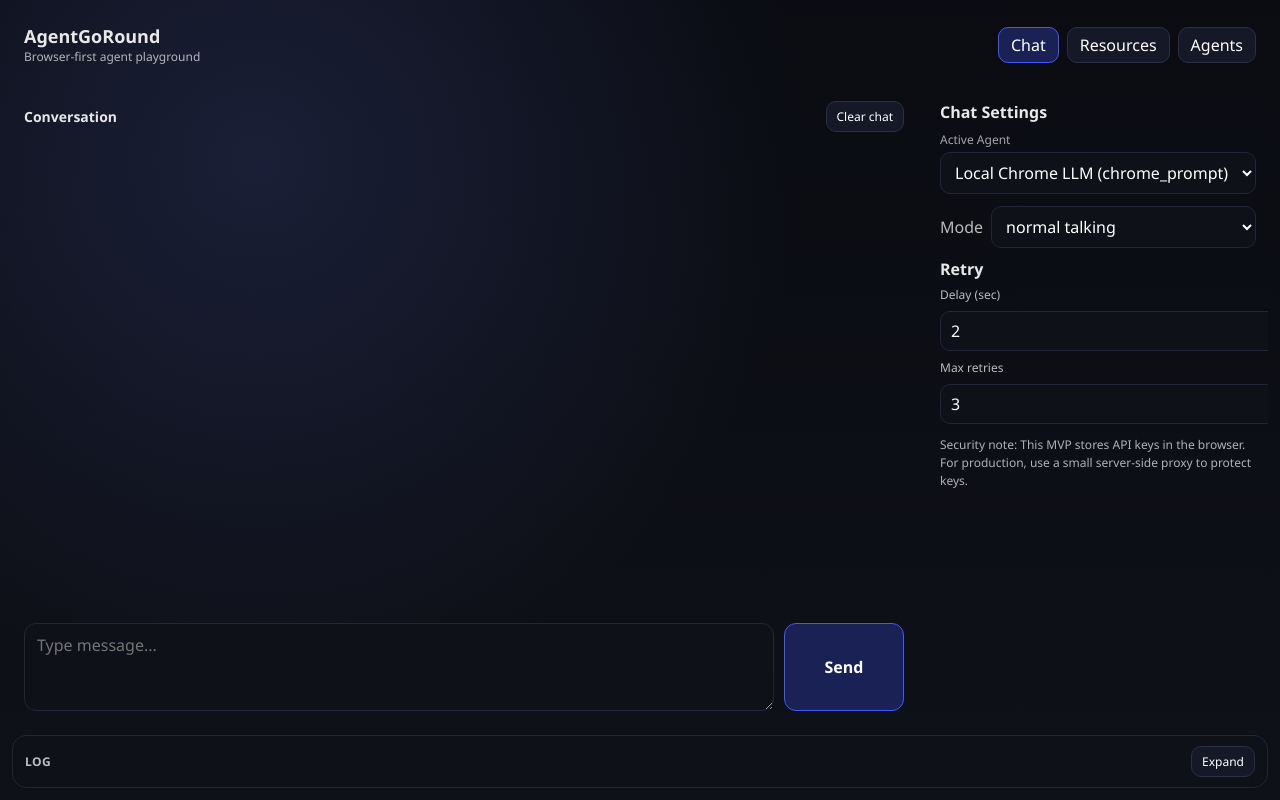
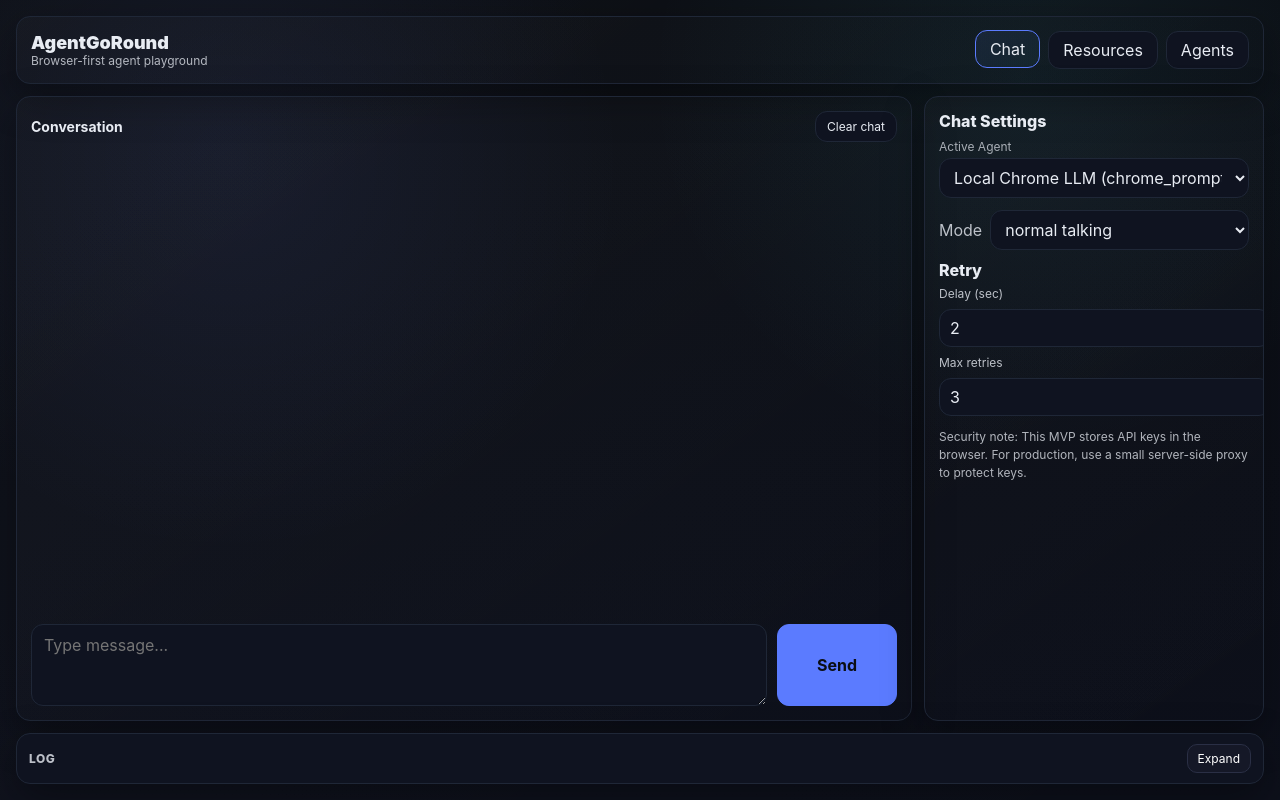
Before and after one commit to gipapa/agent-go-round, a React (Vite) app: page / in a window 1280 px wide. Built offline with nearby package versions, Linux system fonts and the light colour scheme.

Commit message:
Polish dark UI theme

```diff
--- a/src/app/App.tsx
+++ b/src/app/App.tsx
@@ -1000,8 +1000,8 @@ const label: React.CSSProperties = { fontSize: 12, opacity: 0.8 };
 
 const selectStyle: React.CSSProperties = {
   padding: "8px 10px",
-  borderRadius: 10,
-  border: "1px solid #222636",
-  background: "#0f1118",
-  color: "white"
+  borderRadius: 12,
+  border: "1px solid var(--border)",
+  background: "var(--bg-2)",
+  color: "var(--text)"
 };
--- a/src/app/styles.css
+++ b/src/app/styles.css
@@ -1,20 +1,26 @@
 :root {
-  font-family: "Space Grotesk", "Noto Sans TC", "Avenir Next", "Segoe UI", sans-serif;
+  font-family: "Space Grotesk", "Inter", "Noto Sans TC", "Avenir Next", "Segoe UI", sans-serif;
   color-scheme: dark;
-  --bg: #0b0d12;
-  --bg-2: #121624;
-  --panel: #121520;
-  --panel-2: #0f1118;
-  --border: #222636;
-  --border-strong: #3442c7;
-  --text: #e8e8e8;
-  --muted: rgba(232, 232, 232, 0.7);
-  --accent: #5b6bff;
+  --bg: #0b0e14;
+  --bg-2: #0f1320;
+  --panel: #111624;
+  --panel-2: #0f1320;
+  --border: #1f2737;
+  --border-strong: #3346b0;
+  --text: #e8ecf3;
+  --muted: #9aa4b5;
+  --primary: #5b7bff;
+  --primary-2: #6c86ff;
+  --accent: #4dd0e1;
+  --shadow: 0 14px 40px rgba(0, 0, 0, 0.35);
 }
 
 body {
   margin: 0;
-  background: radial-gradient(circle at 20% 20%, #1a1f37 0%, transparent 45%), linear-gradient(180deg, #0a0c12 0%, #0f1118 100%);
+  background:
+    radial-gradient(circle at 18% 20%, rgba(109, 132, 255, 0.08) 0%, transparent 32%),
+    radial-gradient(circle at 80% 10%, rgba(77, 208, 225, 0.07) 0%, transparent 30%),
+    linear-gradient(180deg, #0a0d13 0%, #0d101b 100%);
   color: var(--text);
   min-height: 100vh;
 }
@@ -40,8 +46,9 @@ hr {
   grid-template-rows: auto 1fr auto;
   gap: 12px;
   height: 100vh;
-  padding: 12px;
+  padding: 16px;
   box-sizing: border-box;
+  background: linear-gradient(145deg, rgba(255, 255, 255, 0.02), rgba(255, 255, 255, 0));
 }
 
 .topbar {
@@ -49,7 +56,7 @@ hr {
   align-items: center;
   justify-content: space-between;
   gap: 12px;
-  padding: 12px;
+  padding: 14px;
 }
 
 .app-title {
@@ -69,17 +76,19 @@ hr {
 }
 
 .tab-btn {
-  padding: 6px 12px;
-  border-radius: 10px;
-  border: 1px solid #2a2f45;
-  background: #151827;
-  color: white;
+  padding: 8px 14px;
+  border-radius: 12px;
+  border: 1px solid var(--border);
+  background: var(--panel-2);
+  color: var(--text);
+  transition: transform 150ms ease, border-color 150ms ease, background 150ms ease;
   cursor: pointer;
 }
 
 .tab-btn-active {
-  border: 1px solid #4456ff;
-  background: #1a2255;
+  border: 1px solid var(--primary);
+  background: linear-gradient(145deg, rgba(91, 123, 255, 0.1), rgba(77, 208, 225, 0.05));
+  transform: translateY(-1px);
 }
 
 .content {
@@ -102,18 +111,32 @@ hr {
 }
 
 .panel {
-  padding: 12px;
+  padding: 14px;
   overflow: auto;
   min-height: 0;
+}
+
+.card {
+  background: linear-gradient(145deg, rgba(255, 255, 255, 0.02), rgba(255, 255, 255, 0));
+  border: 1px solid var(--border);
+  border-radius: 14px;
+  box-shadow: var(--shadow);
+  transition: transform 180ms ease, border-color 180ms ease, background 180ms ease;
+}
+
+.card:hover {
+  transform: translateY(-2px);
+  border-color: #2a3852;
 }
 
 .log-shell {
   display: grid;
   grid-template-rows: auto 1fr;
   padding: 10px 12px;
-  background: #0f1118;
+  background: var(--panel-2);
   border-radius: 14px;
-  border: 1px solid #202638;
+  border: 1px solid var(--border);
+  box-shadow: var(--shadow);
 }
 
 .log-header {
@@ -175,7 +198,7 @@ hr {
 .log-sort {
   background: transparent;
   border: none;
-  color: rgba(232, 232, 232, 0.75);
+  color: rgba(232, 236, 243, 0.75);
   text-align: left;
   font-size: 11px;
   font-weight: 700;
@@ -186,9 +209,9 @@ hr {
 }
 
 .log-entry {
-  border: 1px solid rgba(255, 255, 255, 0.08);
-  border-radius: 10px;
-  background: rgba(18, 21, 32, 0.7);
+  border: 1px solid rgba(255, 255, 255, 0.05);
+  border-radius: 12px;
+  background: rgba(17, 22, 36, 0.7);
 }
 
 .log-summary {
@@ -250,7 +273,7 @@ hr {
   height: 6px;
   margin: -2px 0 8px 0;
   cursor: ns-resize;
-  background: linear-gradient(90deg, rgba(91, 107, 255, 0.4), rgba(91, 107, 255, 0));
+  background: linear-gradient(90deg, rgba(91, 123, 255, 0.45), rgba(77, 208, 225, 0.2));
   border-radius: 8px;
   z-index: 3;
 }
--- a/src/ui/AgentsPanel.tsx
+++ b/src/ui/AgentsPanel.tsx
@@ -298,39 +298,40 @@ const inp: React.CSSProperties = {
   width: "100%",
   margin: "6px 0 10px",
   padding: "8px 10px",
-  borderRadius: 10,
-  border: "1px solid #222636",
-  background: "#0f1118",
-  color: "white"
+  borderRadius: 12,
+  border: "1px solid var(--border)",
+  background: "var(--bg-2)",
+  color: "var(--text)"
 };
 
 const btnSmall: React.CSSProperties = {
-  padding: "6px 10px",
-  borderRadius: 10,
-  border: "1px solid #2a2f45",
-  background: "#151827",
-  color: "white"
+  padding: "7px 11px",
+  borderRadius: 12,
+  border: "1px solid var(--border)",
+  background: "var(--panel-2)",
+  color: "var(--text)"
 };
 
 const btnDangerSmall: React.CSSProperties = {
   ...btnSmall,
-  border: "1px solid #3a1f24",
-  background: "#1a0f12"
+  border: "1px solid #4a2026",
+  background: "#1d1014"
 };
 
 const btn: React.CSSProperties = {
   padding: "8px 10px",
-  borderRadius: 10,
-  border: "1px solid #222636",
-  background: "#0f1118",
-  color: "white",
+  borderRadius: 12,
+  border: "1px solid var(--border)",
+  background: "var(--bg-2)",
+  color: "var(--text)",
   width: "100%"
 };
 
 const btnPrimary: React.CSSProperties = {
   ...btn,
-  background: "#1a2255",
-  border: "1px solid #4456ff"
+  background: "var(--primary)",
+  border: "1px solid var(--primary)",
+  color: "#0b0e14"
 };
 
 const checkRow: React.CSSProperties = {
--- a/src/ui/ChatPanel.tsx
+++ b/src/ui/ChatPanel.tsx
@@ -22,7 +22,14 @@ export default function ChatPanel(props: {
         <div style={{ fontWeight: 700, fontSize: 14 }}>Conversation</div>
         <button
           onClick={props.onClear}
-          style={{ borderRadius: 10, border: "1px solid #2a2f45", background: "#151827", color: "white", padding: "6px 10px", fontSize: 12 }}
+          style={{
+            borderRadius: 12,
+            border: "1px solid var(--border)",
+            background: "var(--panel-2)",
+            color: "var(--text)",
+            padding: "7px 11px",
+            fontSize: 12
+          }}
         >
           Clear chat
         </button>
@@ -39,9 +46,9 @@ export default function ChatPanel(props: {
                 style={{
                   margin: "14px 0",
                   padding: "6px 10px",
-                  borderRadius: 10,
-                  border: "1px solid #3b4bd6",
-                  background: "rgba(59, 75, 214, 0.15)",
+                  borderRadius: 12,
+                  border: "1px solid var(--primary)",
+                  background: "rgba(91, 123, 255, 0.12)",
                   fontWeight: 800,
                   letterSpacing: "0.04em",
                   textTransform: "uppercase"
@@ -79,9 +86,9 @@ export default function ChatPanel(props: {
             flex: 1,
             padding: "10px 12px",
             borderRadius: 12,
-            border: "1px solid #222636",
-            background: "#0f1118",
-            color: "white"
+            border: "1px solid var(--border)",
+            background: "var(--bg-2)",
+            color: "var(--text)"
           }}
         />
         <button
@@ -89,9 +96,9 @@ export default function ChatPanel(props: {
           style={{
             width: 120,
             borderRadius: 12,
-            border: "1px solid #4456ff",
-            background: "#1a2255",
-            color: "white",
+            border: "1px solid var(--primary)",
+            background: "var(--primary)",
+            color: "#0b0e14",
             fontWeight: 700
           }}
         >
--- a/src/ui/DocsPanel.tsx
+++ b/src/ui/DocsPanel.tsx
@@ -83,34 +83,34 @@ const inp: React.CSSProperties = {
   width: "100%",
   margin: "6px 0 10px",
   padding: "8px 10px",
-  borderRadius: 10,
-  border: "1px solid #222636",
-  background: "#0f1118",
-  color: "white"
+  borderRadius: 12,
+  border: "1px solid var(--border)",
+  background: "var(--bg-2)",
+  color: "var(--text)"
 };
 
 const btnSmall: React.CSSProperties = {
-  padding: "6px 10px",
-  borderRadius: 10,
-  border: "1px solid #2a2f45",
-  background: "#151827",
-  color: "white"
+  padding: "7px 11px",
+  borderRadius: 12,
+  border: "1px solid var(--border)",
+  background: "var(--panel-2)",
+  color: "var(--text)"
 };
 
 const btnPrimary: React.CSSProperties = {
   padding: "8px 10px",
-  borderRadius: 10,
-  border: "1px solid #4456ff",
-  background: "#1a2255",
-  color: "white",
+  borderRadius: 12,
+  border: "1px solid var(--primary)",
+  background: "var(--primary)",
+  color: "#0b0e14",
   width: "100%"
 };
 
 const btnDanger: React.CSSProperties = {
   padding: "8px 10px",
-  borderRadius: 10,
-  border: "1px solid #3a1f24",
-  background: "#1a0f12",
+  borderRadius: 12,
+  border: "1px solid #4a2026",
+  background: "#1d1014",
   color: "white",
   width: "100%"
 };
--- a/src/ui/McpPanel.tsx
+++ b/src/ui/McpPanel.tsx
@@ -227,35 +227,35 @@ export default function McpPanel(props: {
 const inp: React.CSSProperties = {
   width: "100%",
   padding: "8px 10px",
-  borderRadius: 10,
-  border: "1px solid #222636",
-  background: "#0f1118",
-  color: "white"
+  borderRadius: 12,
+  border: "1px solid var(--border)",
+  background: "var(--bg-2)",
+  color: "var(--text)"
 };
 
 const btn: React.CSSProperties = {
   width: 90,
-  borderRadius: 10,
-  border: "1px solid #2a2f45",
-  background: "#151827",
-  color: "white"
+  borderRadius: 12,
+  border: "1px solid var(--border)",
+  background: "var(--panel-2)",
+  color: "var(--text)"
 };
 
 const btnPrimary: React.CSSProperties = {
   width: "100%",
   marginTop: 8,
   padding: "8px 10px",
-  borderRadius: 10,
-  border: "1px solid #4456ff",
-  background: "#1a2255",
-  color: "white",
+  borderRadius: 12,
+  border: "1px solid var(--primary)",
+  background: "var(--primary)",
+  color: "#0b0e14",
   fontWeight: 700
 };
 
 const btnSmall: React.CSSProperties = {
-  padding: "6px 10px",
-  borderRadius: 10,
-  border: "1px solid #2a2f45",
-  background: "#151827",
-  color: "white"
+  padding: "7px 11px",
+  borderRadius: 12,
+  border: "1px solid var(--border)",
+  background: "var(--panel-2)",
+  color: "var(--text)"
 };
```
Also changed, not shown: 1 other file (tests, documents, lock files or other folders).
